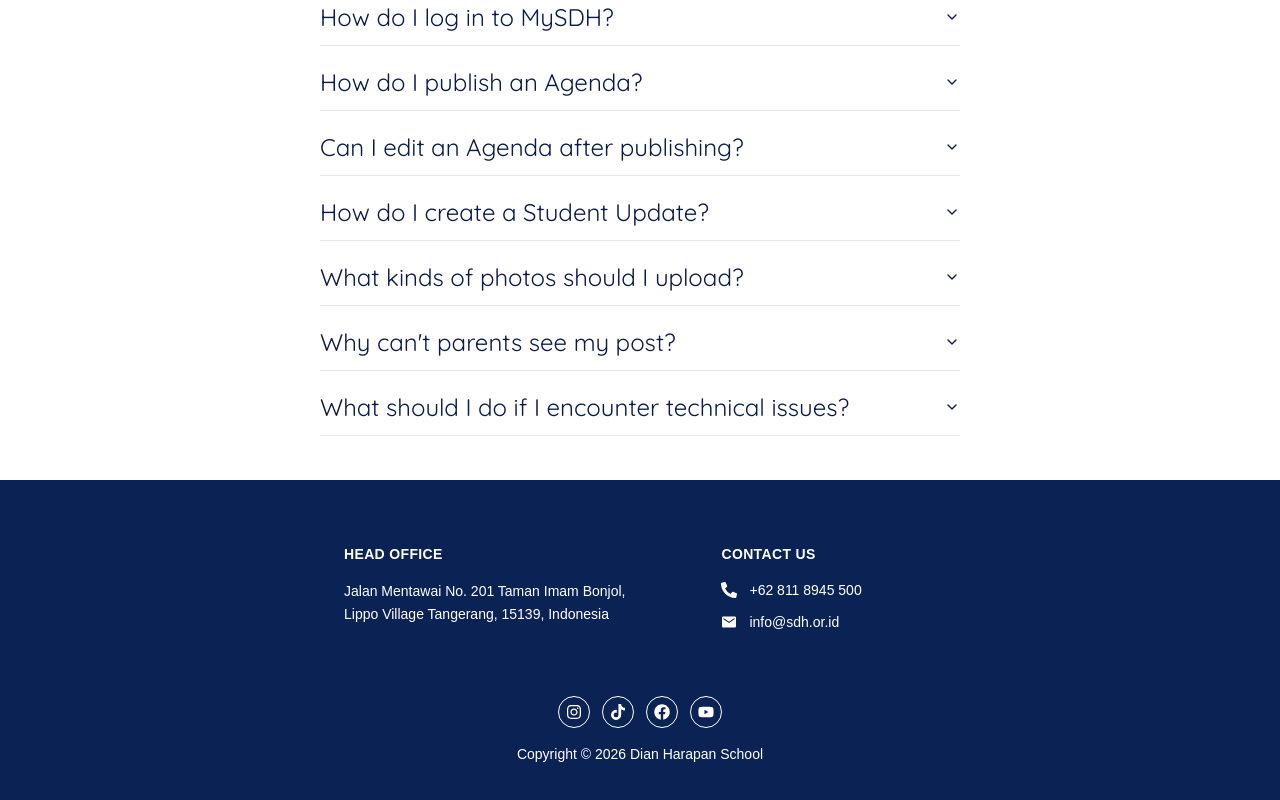
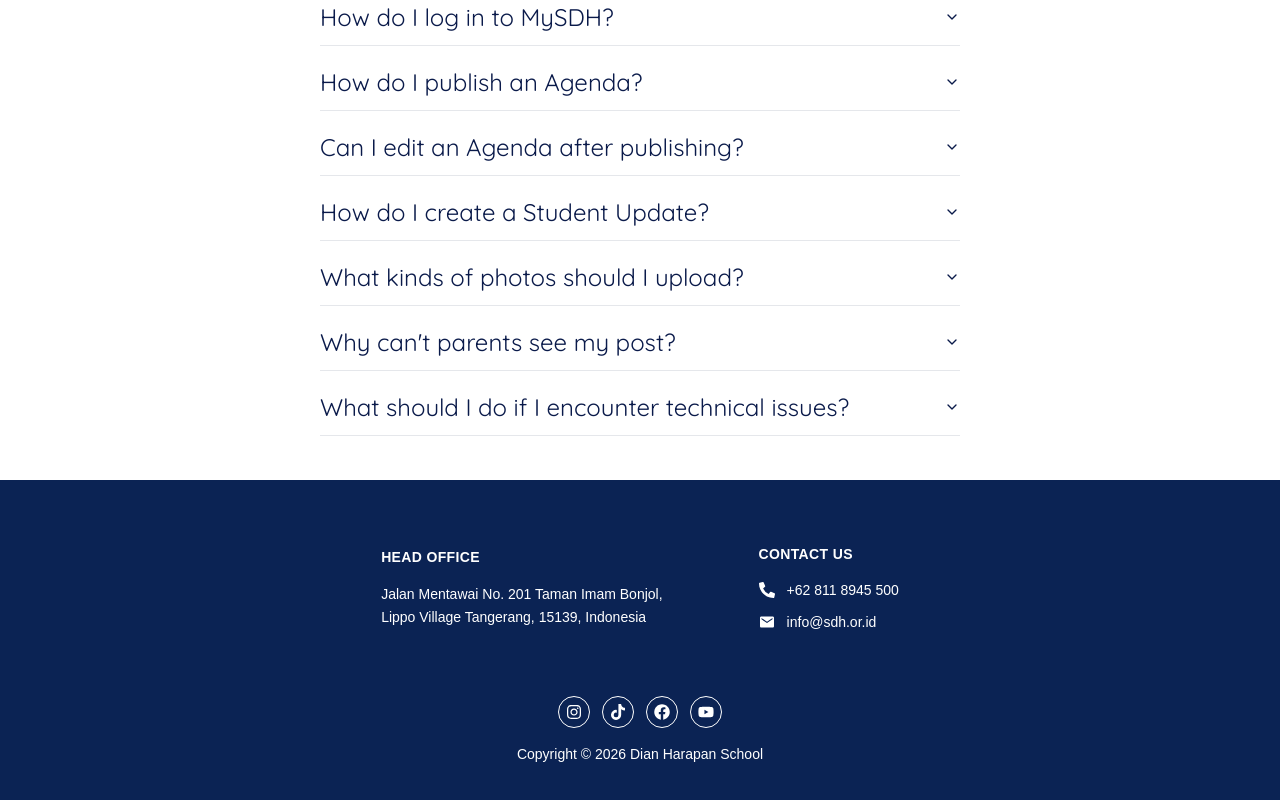
Before and after one commit to nytrify/my-sdh-launch-web, a Next.js app: page /teacher-guide in a window 1280 px wide. Shown: the part 1327-2127 px from the top of the page. Built offline with nearby package versions, Linux system fonts and the light colour scheme.

Commit message:
fix footer alignment

```diff
--- a/src/components/Footer.tsx
+++ b/src/components/Footer.tsx
@@ -9,7 +9,7 @@
   return (
     <footer className="bg-[#0B2354] text-white">
       <div className="w-1/2 mx-auto px-6 py-16">
-        <div className="flex flex-col md:flex-row gap-12 md:gap-24">
+        <div className="flex flex-col justify-center items-center md:flex-row gap-12 md:gap-24">
           <div>
             <h3 className="font-bold text-sm tracking-wide mb-4">HEAD OFFICE</h3>
             <p className="text-sm leading-relaxed">
```
